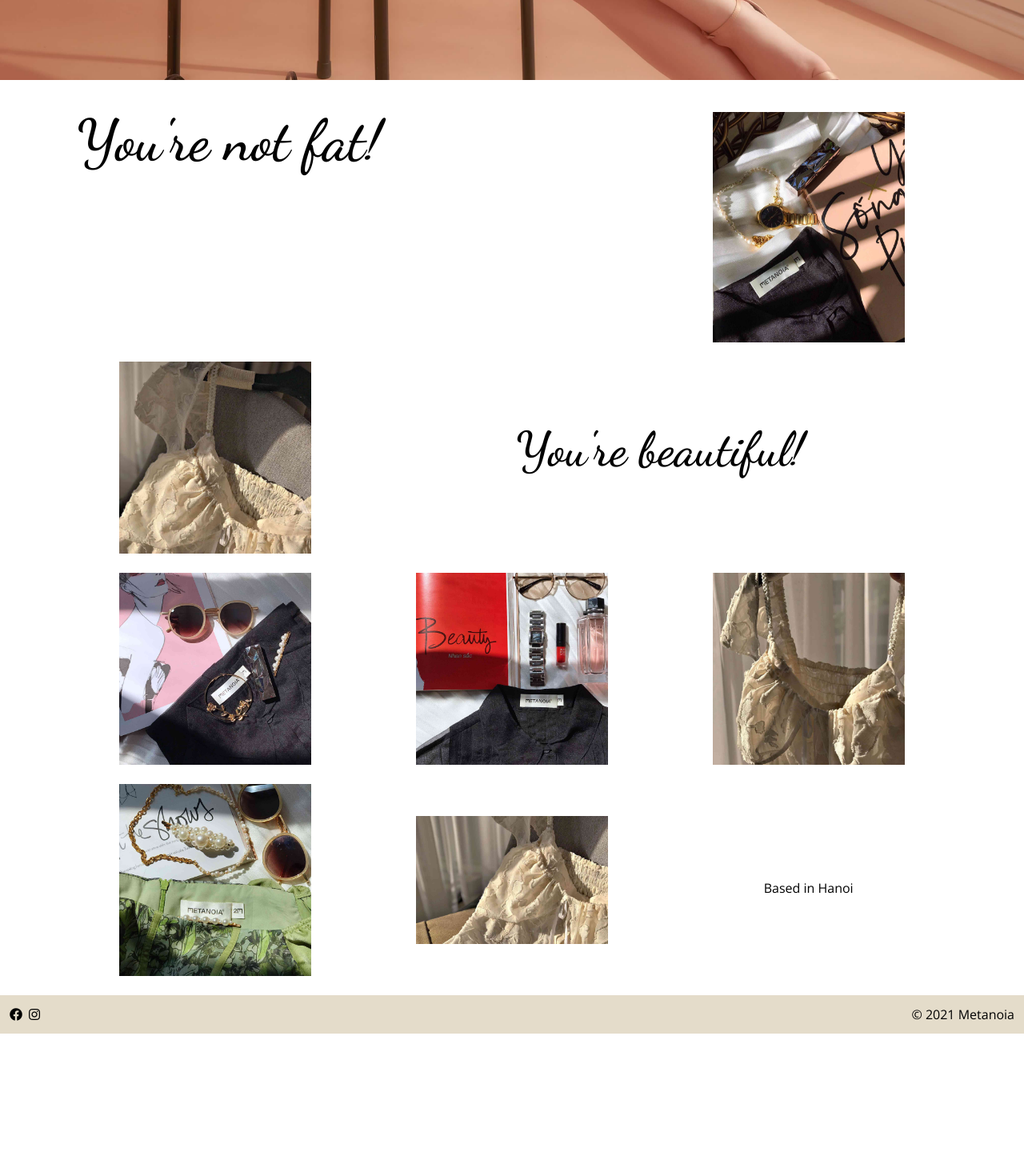
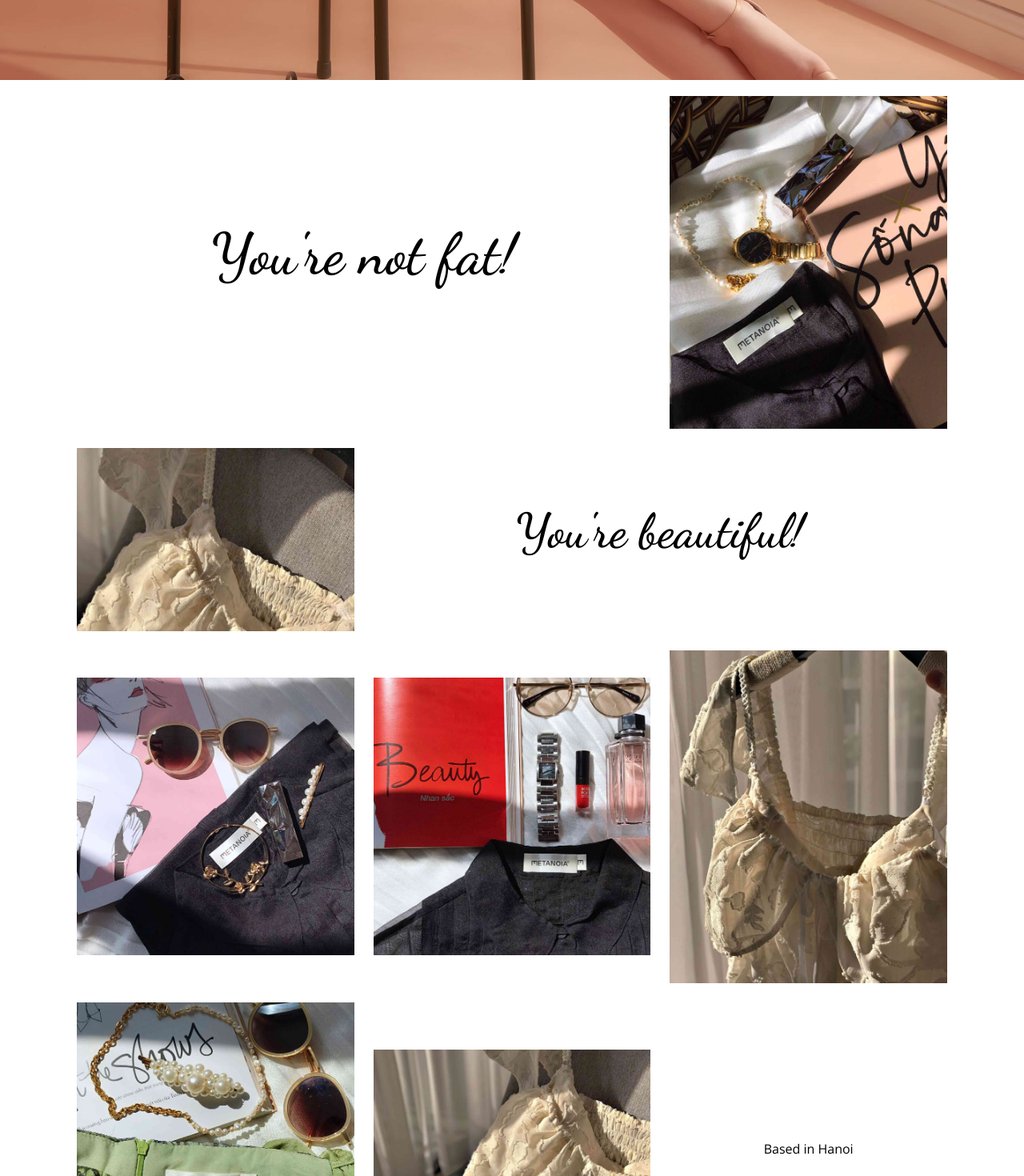
Before and after one commit to thanhleothanh/metanoiaClient, a Next.js app: page / in a window 1280 px wide. Shown: the part 700-2170 px from the top of the page at 80% size. Before the commit the page ends 1992 px from the top, so only its background shows below. Built offline with nearby package versions, Linux system fonts and the light colour scheme.

Commit message:
in attempt to fix this aspectRatio experimental bug, converted to using padding bottom hack for images

```diff
--- a/components/ImageWithBlur.js
+++ b/components/ImageWithBlur.js
@@ -4,7 +4,7 @@ import { defaultHash } from 'utils/staticData';
 
 const ImageWithBlur = ({ image, objectFit }) => {
   return (
-    <div className='relative w-full h-full'>
+    <div className='w-full h-full'>
       <BlurhashCanvas
         hash={image.blurhash ?? defaultHash}
         className='absolute w-full h-full object-cover'
--- a/components/ImagesList.js
+++ b/components/ImagesList.js
@@ -10,7 +10,7 @@ export default function ImagesList({ imagesString, start, stop }) {
           (start === undefined && stop === undefined)
         )
           return (
-            <div key={image.src} className='longImage max-w-2xl'>
+            <div key={image.src} className='relative pb-3/2 w-full max-w-2xl'>
               <ImageWithBlur image={image} layout='fill' objectFit='cover' />
             </div>
           );
--- a/pages/about.js
+++ b/pages/about.js
@@ -9,7 +9,7 @@ export default function Products() {
     >
       <div className='min-h-screen w-full px-5 xs:px-10 mt-20 mb-6'>
         <div className='flex flex-col justify-center items-center max-w-lg mx-auto'>
-          <div className='h-96 w-full'>
+          <div className='relative pb-1/1 w-full'>
             <ImageWithBlur
               image={{
                 src: '/metanoia.jpg',
--- a/pages/index.js
+++ b/pages/index.js
@@ -47,10 +47,10 @@ export default function Products() {
           </div>
         </div>
 
-        <div className='mx-5 xs:mx-10 lg:mx-24 mt-10'>
+        <div className='mx-5 xs:mx-10 lg:mx-24 mt-5'>
           <div className='grid grid-cols-1 sm:grid-cols-2 lg:grid-cols-3 gap-4 lg:gap-6 place-items-center'>
             <h3
-              className='font-dancingScript font-semibold text-4xl xs:text-5xl sm:text-6xl lg:text-7xl sm:col-span-2 sm:pb-5 place-self-start'
+              className='font-dancingScript font-semibold text-4xl xs:text-5xl sm:text-6xl lg:text-7xl sm:col-span-2 sm:pb-5 place-self-start lg:place-self-center'
               style={{
                 transform: `translate(${offset / 100}px, ${offset / 17}px)`,
                 transition: `transform 0.3s`,
@@ -59,7 +59,7 @@ export default function Products() {
               You're not fat!
             </h3>
             <h3
-              className='font-dancingScript font-semibold text-4xl md:text-5xl lg:text-6xl sm:col-start-1 sm:row-start-2 lg:col-start-2 lg:row-start-2 lg:col-span-2 self-center pb-5 place-self-end lg:place-self-center'
+              className='font-dancingScript font-semibold text-4xl md:text-5xl lg:text-6xl sm:col-start-1 sm:row-start-2 lg:col-start-2 lg:row-start-2 lg:col-span-2 self-center pb-5 place-self-end place-items-start lg:place-self-center'
               style={{
                 transform: `translate(-${offset / 50}px, ${offset / 17}px)`,
                 transition: `transform 0.3s`,
@@ -68,7 +68,7 @@ export default function Products() {
               You're beautiful!
             </h3>
             <div
-              className='longImage w-60 '
+              className='pb-3/2 w-full '
               style={{
                 transform: `translate(-${offset / 80}px, 0px)`,
                 transition: `transform 0.3s`,
@@ -81,7 +81,7 @@ export default function Products() {
               />
             </div>
             <div
-              className='squareImage w-60 '
+              className='pb-2/3 w-full '
               style={{
                 transform: `translate(${offset / 80}px, 0px)`,
                 transition: `transform 0.3s`,
@@ -94,10 +94,11 @@ export default function Products() {
               />
             </div>
             <div
-              className='squareImage w-60 '
+              className='pb-1/1 w-full '
               style={{
                 transform: `translate(0px, ${offset / 100}px)`,
                 transition: `transform 0.3s`,
+                aspectRatio: '1/1',
               }}
             >
               <ImageWithBlur
@@ -107,7 +108,7 @@ export default function Products() {
               />
             </div>
             <div
-              className='squareImage w-60 '
+              className='pb-1/1 w-full '
               style={{
                 transform: `translate(${offset / 130}px, 0px)`,
                 transition: `transform 0.3s`,
@@ -120,7 +121,7 @@ export default function Products() {
               />
             </div>
             <div
-              className='squareImage w-60 '
+              className='pb-3/2 w-full '
               style={{
                 transform: `translate(${offset / 80}px,0px)`,
                 transition: `transform 0.3s`,
@@ -133,7 +134,7 @@ export default function Products() {
               />
             </div>
             <div
-              className='squareImage w-60 '
+              className='pb-1/1 w-full '
               style={{
                 transform: `translate(-${offset / 100}px, ${offset / 100}px)`,
                 transition: `transform 0.3s`,
@@ -146,7 +147,7 @@ export default function Products() {
               />
             </div>
             <div
-              className='wideImage w-60 sm:hidden lg:inline'
+              className='pb-2/3 w-full sm:hidden lg:inline'
               style={{
                 transform: `translate(${offset / 100}px, -${offset / 100}px)`,
                 transition: `transform 0.3s`,
--- a/styles/globals.css
+++ b/styles/globals.css
@@ -7,11 +7,10 @@
     @apply bg-white;
   }
 }
-
 .fixedHeader {
   height: calc(3.5rem + env(safe-area-inset-top));
 }
-
+@layer utilities {
   .longImage {
     aspect-ratio: 1 / 1.2;
   }
@@ -21,3 +20,4 @@
   .wideImage {
     aspect-ratio: 1.5 / 1;
   }
+}
--- a/tailwind.config.js
+++ b/tailwind.config.js
@@ -15,6 +15,11 @@ module.exports = {
       fontFamily: {
         dancingScript: "'Dancing Script', serif",
       },
+      spacing: {
+        '2/3': '66%',
+        '3/2': '120%',
+        '1/1': '100%',
+      },
     },
     screens: {
       xs: '470px',
```
Lines whose indentation alone changed are shown as unchanged.
